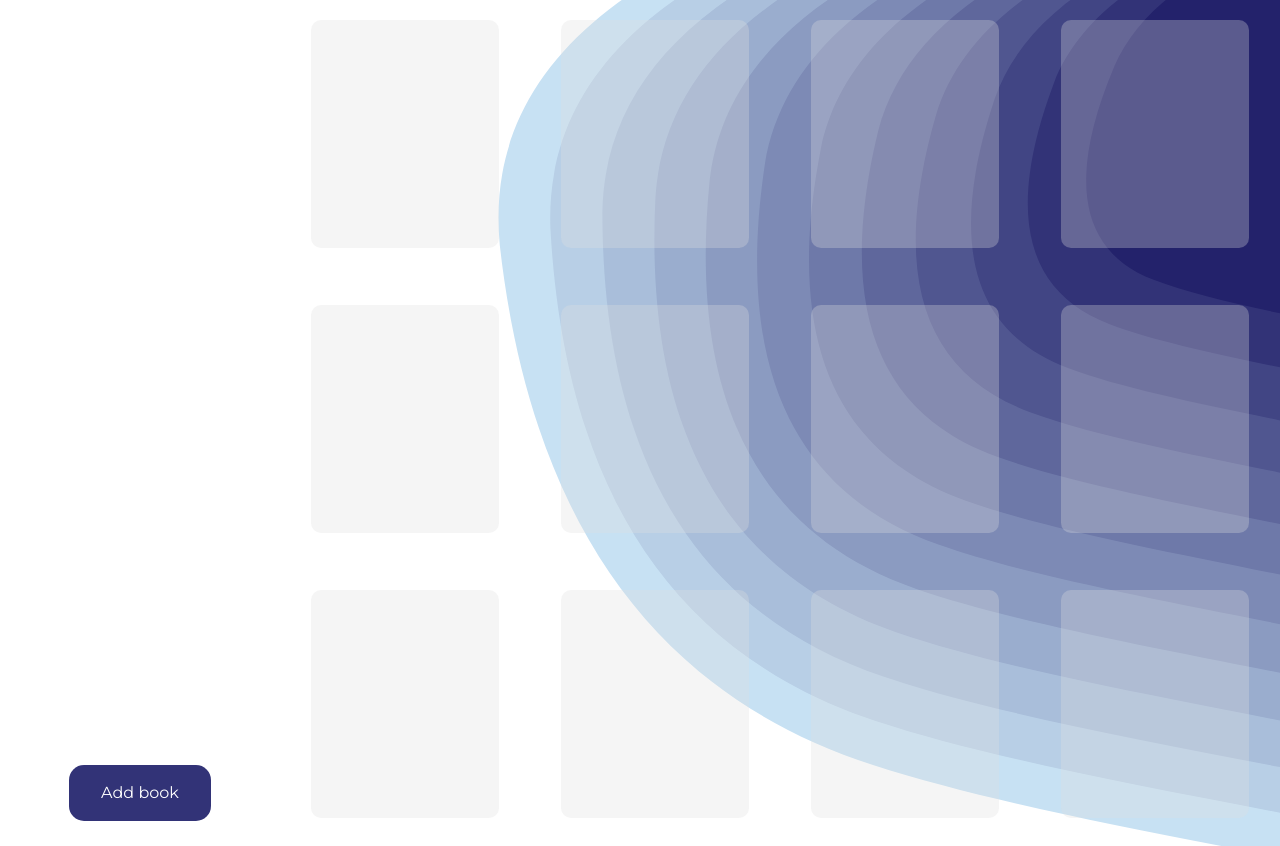
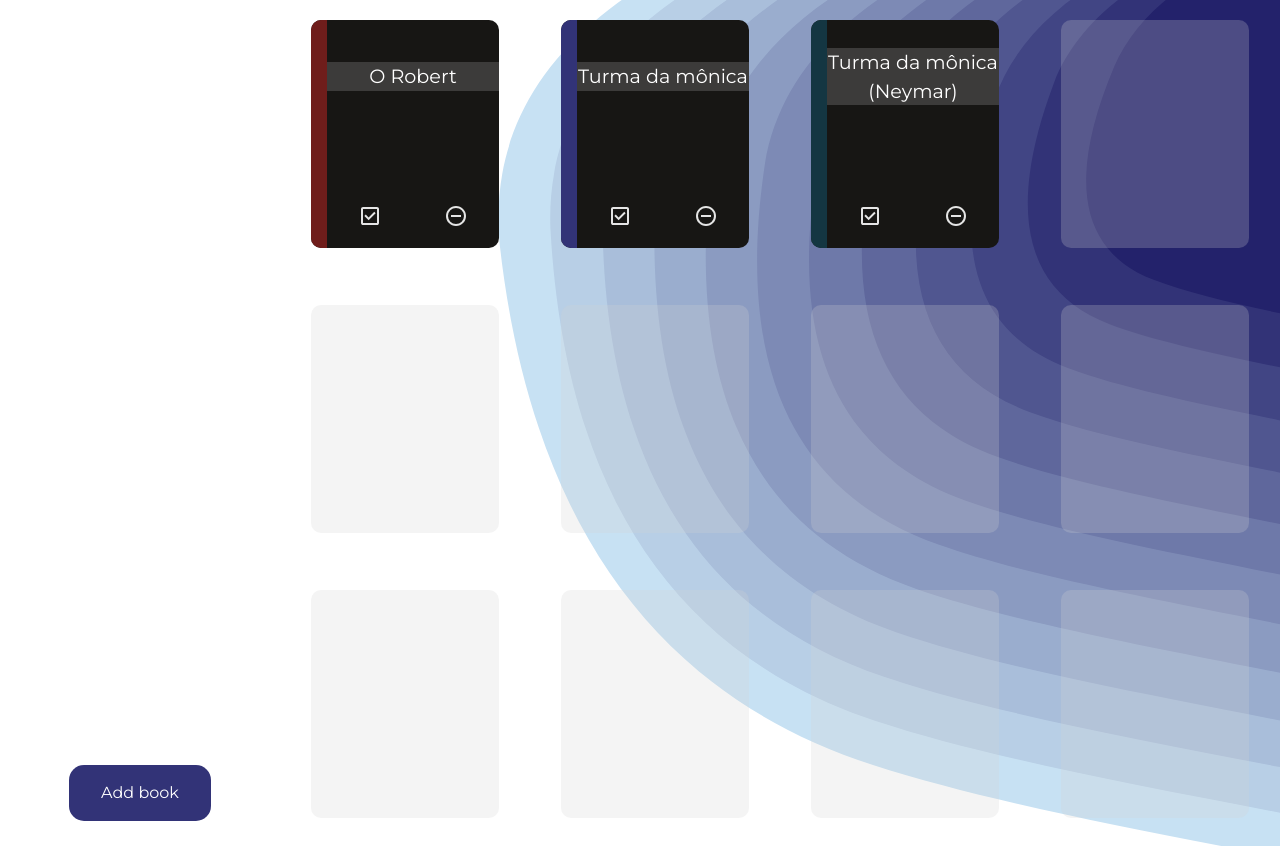
Before and after one commit to thomasmfx/library, a plain HTML site: page index.html in a window 1280 px wide. Shown: the part 81-927 px from the top of the page. Drawn offline with Linux system fonts and the light colour scheme.

Commit message:
feat: Add logo to header and test some book styles

```diff
--- a/index.html
+++ b/index.html
@@ -11,15 +11,40 @@
 <body>
     <header>
         <h1>Library</h1>
+        <img src="assets/images/logo.svg" alt="Logo of a person reading a book">
     </header>
     <main>
         <div id="left-side">
-            <button id="new-book">Add book</button>
+            <button id="new-book"><span>Add book</span></button>
         </div>
         <div id="layout">
-            <div class="book-placeholder"></div>
-            <div class="book-placeholder"></div>
-            <div class="book-placeholder"></div>
+            <div class="book-placeholder">
+                <div class="book-side-stripe"></div>
+                <div class="book-title-bg"></div>
+                <p>O Robert</p>
+                <div class="book-icons">
+                    <img src="assets/images/read_checked.svg" alt="Book read checkmark">
+                    <img src="assets/images/remove.svg" alt="Remove book">
+                </div>
+            </div>
+            <div class="book-placeholder">
+                <div class="book-side-stripe"></div>
+                <div class="book-title-bg"></div>
+                <p>Turma da mônica</p>
+                <div class="book-icons">
+                    <img src="assets/images/read_checked.svg" alt="Book read checkmark">
+                    <img src="assets/images/remove.svg" alt="Remove book">
+                </div>
+            </div>
+            <div class="book-placeholder">
+                <div class="book-side-stripe"></div>
+                <div class="book-title-bg"></div>
+                <p>Turma da mônica (Neymar)</p>
+                <div class="book-icons">
+                    <img src="assets/images/read_checked.svg" alt="Book read checkmark">
+                    <img src="assets/images/remove.svg" alt="Remove book">
+                </div>
+            </div>
             <div class="book-placeholder"></div>
             <div class="book-placeholder"></div>
             <div class="book-placeholder"></div>
--- a/style.css
+++ b/style.css
@@ -49,7 +49,9 @@ body {
 
 header {
     display: flex;
+    column-gap: 15px;
     justify-content: flex-start;
+    align-items: center;
 }
 
 h1 {
@@ -73,11 +75,53 @@ main {
 }
 
 .book-placeholder {
-    background-color: rgb(220, 220, 220);
+    display: grid;
+    grid-template-columns: 1em 1fr;
+    grid-template-rows: 25px 4em 1fr;
+    background-color: #d1d1d13d;
     border-radius: 10px;
-    opacity: 30%;
-    min-width: 75%;
-    min-height: 80%;
+    width: 75%;
+    height: 80%;
+}
+
+.book-placeholder:nth-child(1) {
+    background-color: #171614;
+}
+
+.book-placeholder:nth-child(2) {
+    .book-side-stripe {
+        background-color: #323377;
+    }
+    background-color: #171614;
+}
+
+.book-placeholder:nth-child(3) {
+    .book-side-stripe {
+        background-color: #143642;
+    }
+    background-color: #171614;
+}
+
+.book-side-stripe {
+    border-top-left-radius: 10px;
+    border-bottom-left-radius: 10px;
+    grid-row: 1 / -1;
+    background-color: #6f1d1b;
+}
+
+.book-placeholder > p {
+    align-self: center;
+    background-color: rgba(128, 128, 128, 0.35);
+    color: white;
+    text-align: center;
+    font-size: 1.2rem;
+}
+
+.book-icons {
+    align-self: end;
+    display: flex;
+    justify-content: space-around;
+    margin-bottom: 20px;
 }
 
 #left-side {
```
Also changed, not shown: assets/images/logo.svg (added), assets/images/read_checked.svg (added), assets/images/remove.svg (added).
